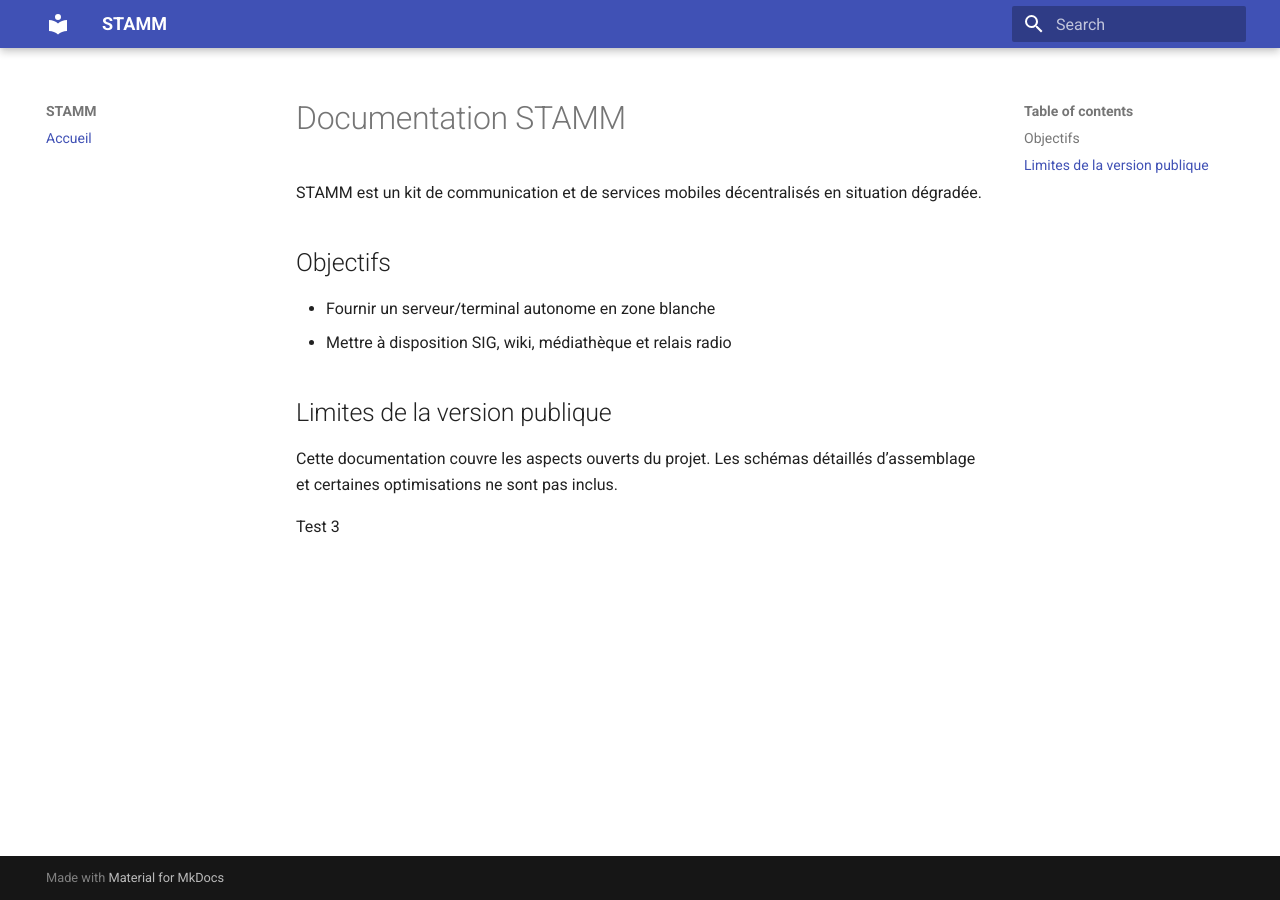
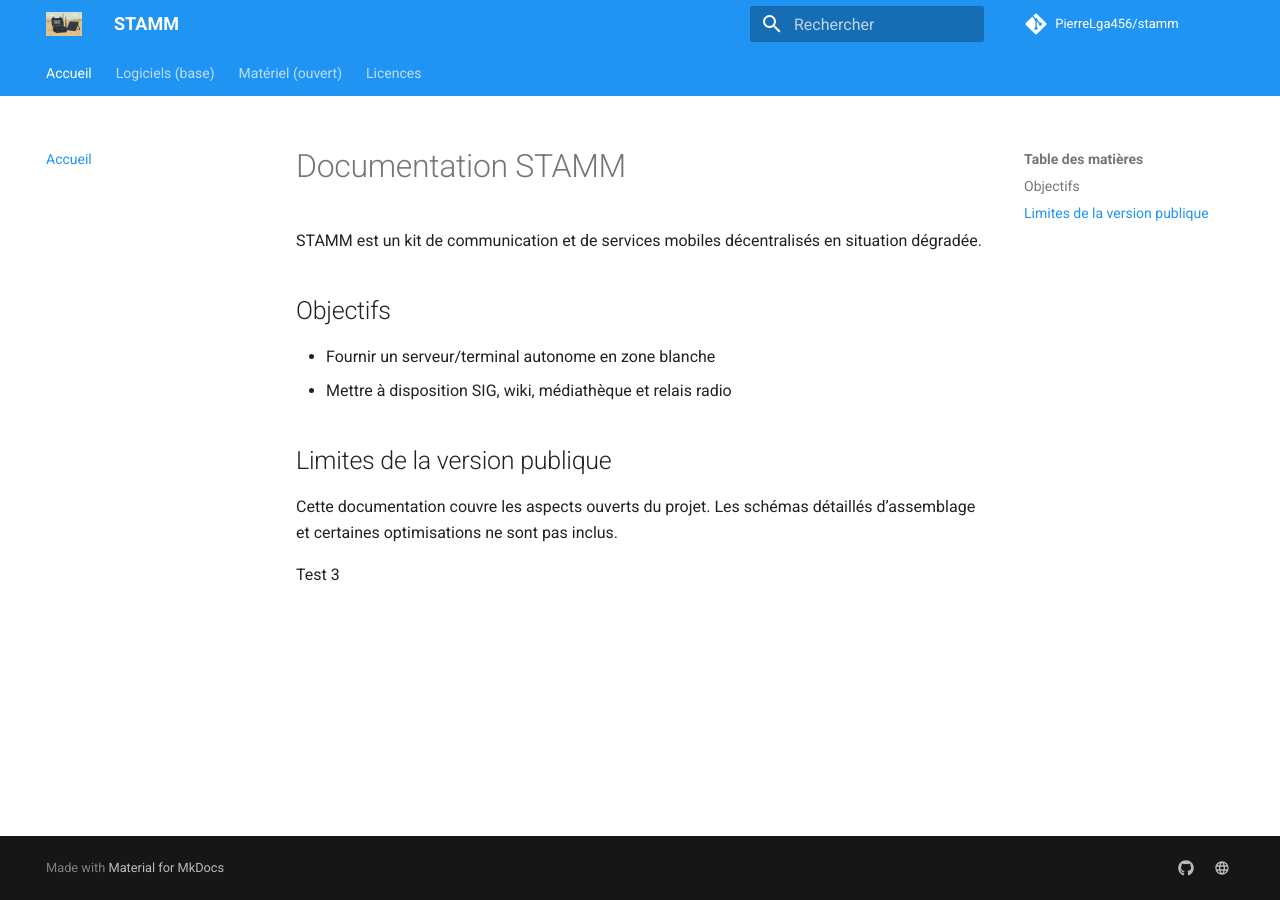
Before and after one commit to PierreLga456/stamm, an MkDocs documentation site: the page built from docs/index.md, in a window 1280 px wide. Built offline with MkDocs 1.6.1 and Material for MkDocs 9.7.7, drawn with Linux system fonts in a browser that asks for light colours; comment, search, counter and statistics services are not loaded.

Commit message:
Update mkdocs.yml

```diff
--- a/mkdocs.yml
+++ b/mkdocs.yml
@@ -1,6 +1,54 @@
+site_name: STAMM
+site_description: Serveur Terminal Autonome Messagerie Mobile — kit de résilience numérique
+site_url: https://pierrelga456.github.io/stamm/
+repo_url: https://github.com/PierreLga456/stamm
+repo_name: PierreLga456/stamm
+edit_uri: ""   # pas de lien "Edit this page" vers GitHub
 
-site_name: STAMM
 theme:
   name: material
+  language: fr
+  logo: assets/paysage-stamm.jpg      # (tu peux mettre la même image que la bannière)
+  features:
+    - navigation.tabs
+    - navigation.top
+    - search.suggest
+    - content.code.copy
+  palette:
+    # Clair
+    - scheme: default
+      primary: blue
+      accent: blue
+    # Sombre
+    - scheme: slate
+      primary: blue
+      accent: blue
+      toggle:
+        icon: material/weather-night
+        name: Mode sombre
+
+plugins:
+  - search
+
+markdown_extensions:
+  - admonition
+  - tables
+  - attr_list
+  - toc:
+      permalink: true
+  - pymdownx.details
+  - pymdownx.superfences
+  - pymdownx.highlight
+
 nav:
   - Accueil: index.md
+  - Logiciels (base): software.md
+  - Matériel (ouvert): hardware.md
+  - Licences: licences.md
+
+extra:
+  social:
+    - icon: fontawesome/brands/github
+      link: https://github.com/PierreLga456/stamm
+    - icon: material/web
+      link: https://www.pierre-lannes.fr/cyberdeck-stamm-resilience-numerique/
```
